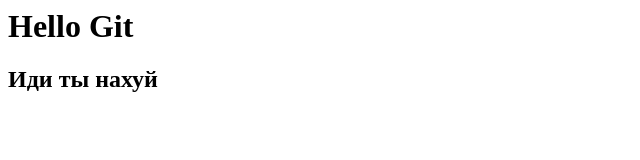
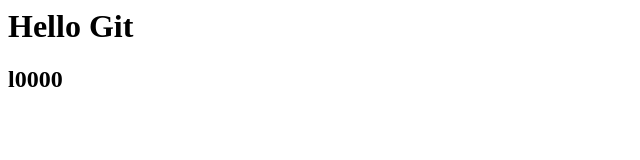
Before and after one commit to Dilia-dev/sample, a plain HTML site: page index.html in a window 1280 px wide. Shown: the whole page, without its empty margins (0-640 px from the left). Drawn offline with Linux system fonts and the light colour scheme.

Commit message:
Wron commit

```diff
--- a/index.html
+++ b/index.html
@@ -1,4 +1,4 @@
 <h1> Hello Git</h1>
 
 
-<h2> Иди ты нахуй<h4>
+<h2> l0000<h4>
```
